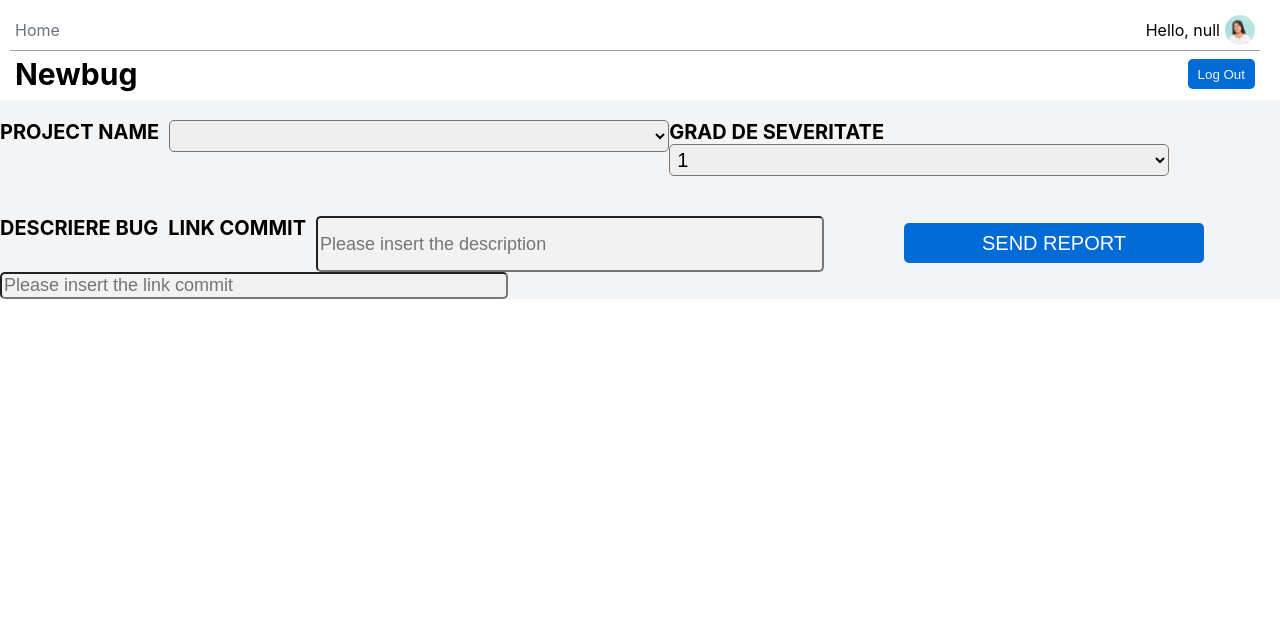
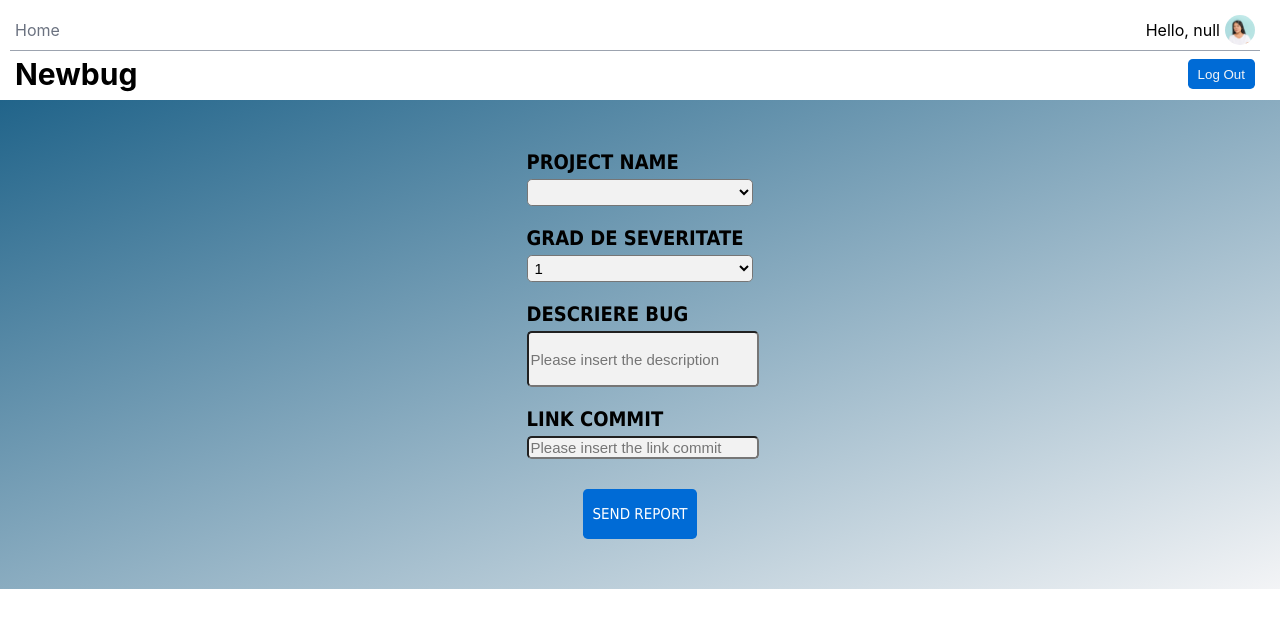
Before and after one commit to dia-vladu/RPD-project, a React (Create React App) app in the folder client-app/: page /newbug in a window 1280 px wide. Shown: the top 628 px of the page. Built offline with nearby package versions, Linux system fonts and the light colour scheme; no server answers.

Commit message:
Modific style NewBugPage

```diff
--- a/client-app/src/NewBugPage.css
+++ b/client-app/src/NewBugPage.css
@@ -1,85 +1,109 @@
-option{
-    font-size: 20px;
+option {
+    font-size: 15px;
     padding: 3px;
     margin-bottom: 40px;
 }
 
 .severityLevels {
-    font-size: 20px;
-    width:500px;
-    padding: 3px;
-    margin-bottom: 40px;
-    float:left;
-    border-radius:5px;
+    width: 100%;
+    font-size: 15px;
+    border-radius: 0.3rem;
+    background-color: #f2f2f2;
+    /* float:left; */
+    margin-bottom: 20px;
 }
 
-.projectNames{
-    font-size: 20px;
-    width:500px;
-    padding: 3px;
-    margin-bottom: 40px;
-    float:left;
-    border-radius:5px;
+.projectNames {
+    width: 100%;
+    font-size: 15px;
+    border-radius: 0.3rem;
+    background-color: #f2f2f2;
+    /* float:left; */
+    margin-bottom: 20px;
 }
 
-label{
-    font-weight:bold;
-    font-size:28px;
-    margin-right:10px;
-    float:left;
+label {
+    font-size: 13px;
+    display: block;
+    margin-bottom: 5px;
+    /* padding-right: 30px; */
+    font-weight: lighter;
+    font-family: Tahoma;
+    text-align: left;
 }
 
 input[name="inputType"] {
-    width:500px;
-    font-size: 18px;
-    border-radius: 5px;
+    width: 99%;
+    font-size: 15px;
+    border-radius: 0.3rem;
     background-color: #f2f2f2;
-    float:left;
+    /* float:left; */
+    margin-bottom: 20px;
 }
 
 input[name="inputDesc"] {
-    width:500px;
-    height:50px;
-    font-size: 18px;
-    border-radius: 5px;
+    width: 99%;
+    height: 50px;
+    font-size: 15px;
+    border-radius: 0.3rem;
     background-color: #f2f2f2;
+    margin-bottom: 20px;
     /* padding:30px; */
 }
 
 input[name="linkcommit"] {
-    width:500px;
-    font-size: 18px;
-    border-radius: 5px;
+    width: 99%;
+    font-size: 15px;
+    border-radius: 0.3rem;
     background-color: #f2f2f2;
-    float:left;
+    /* float:left; */
 }
 
-#btnReport{
-    margin-left: 80px;
-    height:40px;
-    width:300px;
-    border-radius:5px;
-    border:0;
-    background-color:#006BD6 ;
-    cursor:pointer;
-    font-weight: border;
-    color:white;
-    border-radius:5px;
-    font-size:20px;
-    position: relative;
+#btnReport {
+    font-size: 15px;
+    font-family: Tahoma;
+    color: white;
+    /* -webkit-text-stroke: 0.8px black; */
+    background-color: #006BD6;
+    border: none;
+    /* border-radius: 10%; */
+    /* padding: 7px; */
+    margin-top: 30px;
+    /* margin-left: -60px; */
+    width: 50%;
+    border-radius: 0.3rem;
+    align-self: center;
 }
 
-.line{
-    width:500%;
+#btnReport:hover {
+    background-color: #1F2937;
+}
+
+.line {
+    width: 500%;
     border-top: 1px solid black;
 }
 
 .background {
-    background-color: #F3F4F6;
+    /* background-color: #F3F4F6; */
+    background-image: linear-gradient(to bottom right, #21648a, #F3F4F6);
+    height: 100%;
     display: flex;
     flex-wrap: wrap;
     flex-direction: column;
-    padding-top: 20px;
     /* justify-content: space-evenly; */
     align-content: space-around;
 }
+
+.newbugform {
+    position: relative;
+    margin-top: 50px;
+    margin-bottom: 50px;
+    /* align-content: center; */
+    /* padding: 50px; */
+    display: flex;
+    /* flex-wrap: wrap; */
+    flex-flow: column;
+    flex-direction: column;
+    justify-content: center;
+}
```
